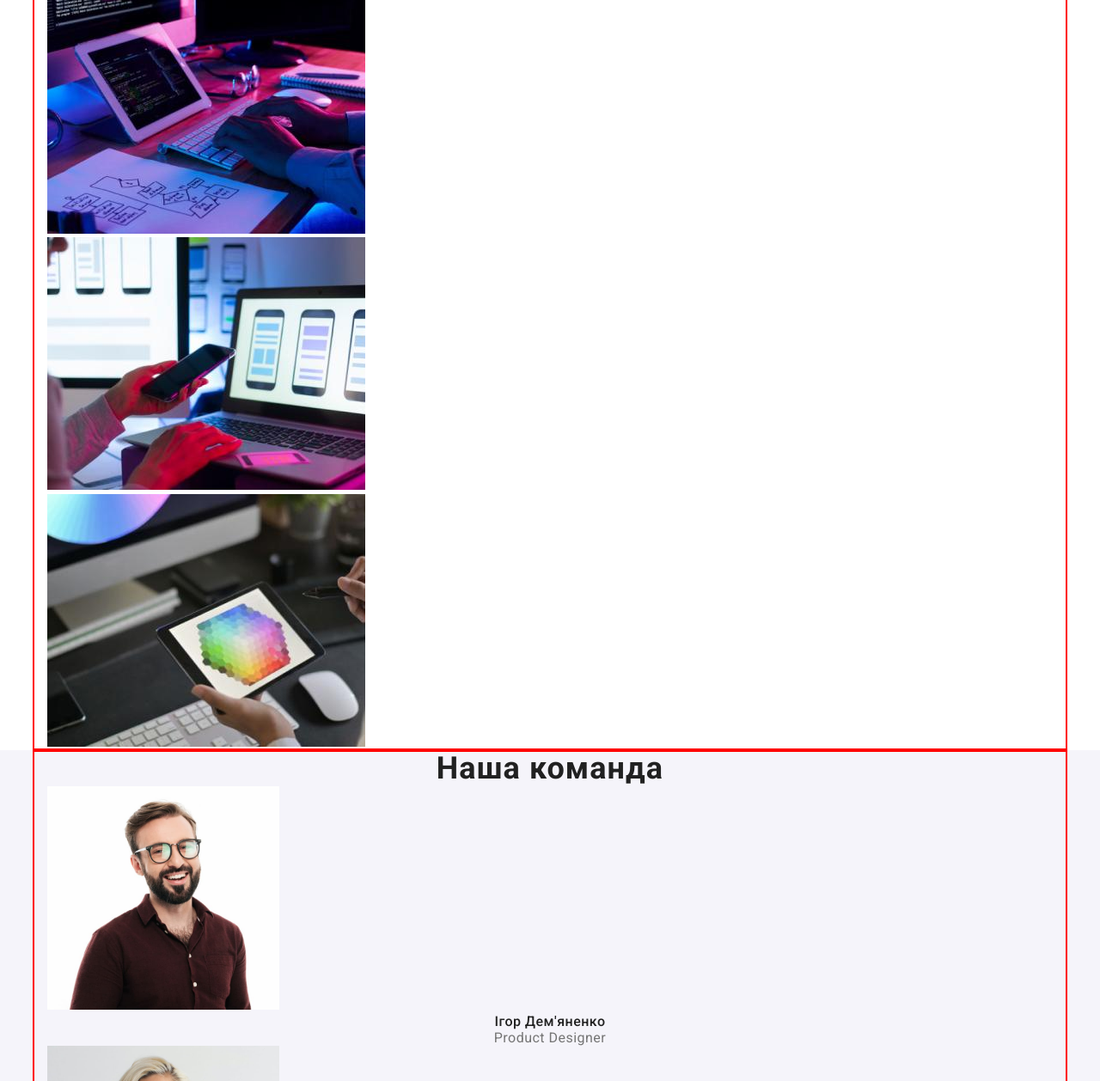
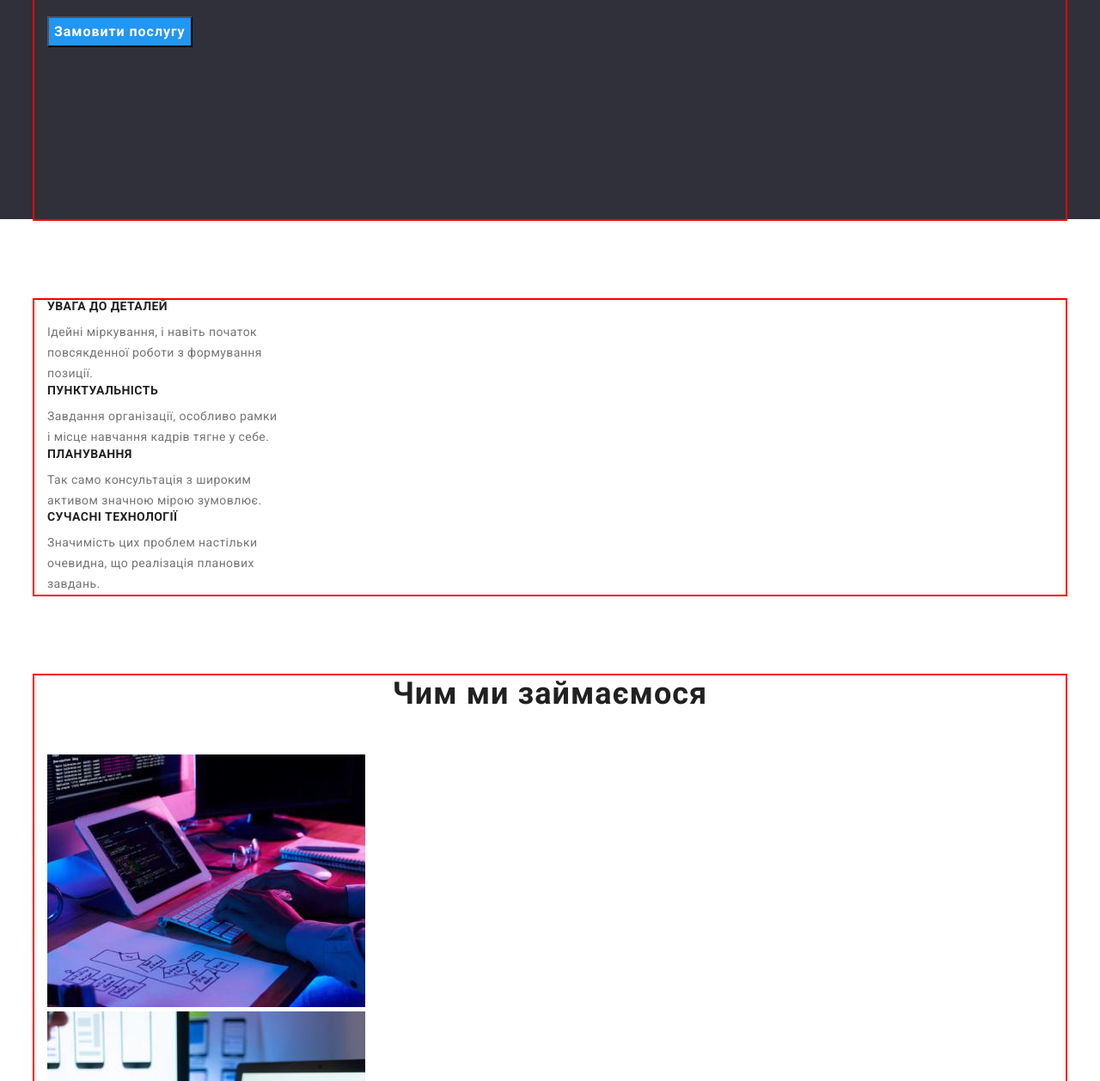
Before and after one commit to MaksymKryvohus/goit-markup-hw-03, a plain HTML site: page index.html in a window 1280 px wide. Shown: the part 443-1701 px from the top of the page at 86% size. Drawn offline with nearby package versions, Linux system fonts and the light colour scheme.

Commit message:
падинги и марджини

```diff
--- a/css/styles.css
+++ b/css/styles.css
@@ -32,6 +32,7 @@
   outline: 2px solid red;
 }
 body {
+  margin: 0;
   color: var(--primary-text-color);
   background-color: var(--primary-white-color);
   font-family: 'Roboto', sans-serif;
@@ -40,7 +41,6 @@
   list-style: none;
 }
 
-/* header */
 .logo {
   font-family: Raleway, cursive;
   text-decoration: none;
@@ -58,6 +58,10 @@
   color: #000000;
 }
 /*----------------------- header -------------------------*/
+.header {
+  padding-top: 24px;
+  padding-bottom: 25px;
+}
 .header-link {
   color: var(--title-text-color);
   text-decoration: none;
@@ -84,17 +88,25 @@
   letter-spacing: 0.02em;
 }
 /*----------------------- hero -------------------------*/
+.hero {
+  background-color: #2f303a;
+}
 .hero-title {
-  background-color: #2f303a;
+  text-align: center;
+  padding-top: 200px;
+  margin-bottom: 30px;
+
   color: var(--primary-white-color);
   font-weight: 900;
   font-size: 44px;
   line-height: 1.36;
-  text-align: center;
   letter-spacing: 0.06em;
   text-transform: uppercase;
 }
 .hero-btn {
+  margin-bottom: 200px;
+  text-align: center;
+  margin-bottom: 200px;
   color: var(--primary-white-color);
   background-color: var(--accent-color);
   font-family: inherit;
@@ -108,7 +120,16 @@
   background-color: #188ce8;
 }
 /* -------------- features ------------------------- */
+.features-list {
+  margin-top: 94px;
+  margin-bottom: 94px;
+  width: 1170px;
+}
+.features-item {
+  width: 270px;
+}
 .features-subtitle {
+  margin-bottom: 10px;
   color: var(--title-text-color);
   font-weight: 700;
   font-size: 14px;
@@ -121,18 +142,35 @@
   line-height: 1.71;
   letter-spacing: 0.03em;
 }
-/*----------------------- our team -------------------------*/
-.team {
-  background: #f5f4fa;
-}
-.work-title,
-.team-title {
+/*----------------------- work-------------------------*/
+.work-title {
+  margin-bottom: 50px;
   color: var(--title-text-color);
   font-weight: 700;
   font-size: 36px;
   line-height: 1.17;
   text-align: center;
   letter-spacing: 0.03em;
+}
+.work-list {
+  margin-bottom: 94px;
+}
+/*----------------------- our team -------------------------*/
+.team {
+  background: #f5f4fa;
+}
+.team-title {
+  margin-top: 94px;
+  margin-bottom: 50px;
+  color: var(--title-text-color);
+  font-weight: 700;
+  font-size: 36px;
+  line-height: 1.17;
+  text-align: center;
+  letter-spacing: 0.03em;
+}
+.team-list {
+  margin-bottom: 94px;
 }
 .team-subtitle {
   color: var(--title-text-color);
@@ -157,6 +195,8 @@
 }
 /*----------------------- footer -------------------------*/
 .footer {
+  padding-top: 60px;
+  padding-bottom: 60px;
   background-color: #2f303a;
 }
 .footer .logo-item {
--- a/index.html
+++ b/index.html
@@ -54,22 +54,22 @@
             <div class="container">
                 <h2 class="visually-hidden">Особливості</h2>
                 <ul class="features-list list">
-                    <li>
+                    <li class="features-item">
                         <h3 class="features-subtitle">Увага до деталей</h3>
                         <p class="features-text">Ідейні міркування, і навіть початок повсякденної роботи з формування
                             позиції.</p>
                     </li>
-                    <li>
+                    <li class="features-item">
                         <h3 class="features-subtitle">Пунктуальність</h3>
                         <p class="features-text">Завдання організації, особливо рамки і місце навчання кадрів тягне у
                             себе.
                         </p>
                     </li>
-                    <li>
+                    <li class="features-item">
                         <h3 class="features-subtitle">Планування</h3>
                         <p class="features-text">Так само консультація з широким активом значною мірою зумовлює.</p>
                     </li>
-                    <li>
+                    <li class="features-item">
                         <h3 class="features-subtitle">Сучасні технології</h3>
                         <p class="features-text">Значимість цих проблем настільки очевидна, що реалізація планових
                             завдань.
@@ -128,7 +128,8 @@
     </main>
     <!-- подвал-->
     <footer class="footer">
-        <div class="container"><a href="/index.html" lang="en" class="logo">Web<span class="logo-item">Studio</span></a>
+        <div class="container">
+            <a href="/index.html" lang="en" class="logo">Web<span class="logo-item">Studio</span></a>
             <address class="address">
                 <a href="https://goo.gl/maps/dYqVJewLPmUxZWQF8" class="address-link">м. Київ, пр-т Лесі Українки,
                     26</a><br>
```
